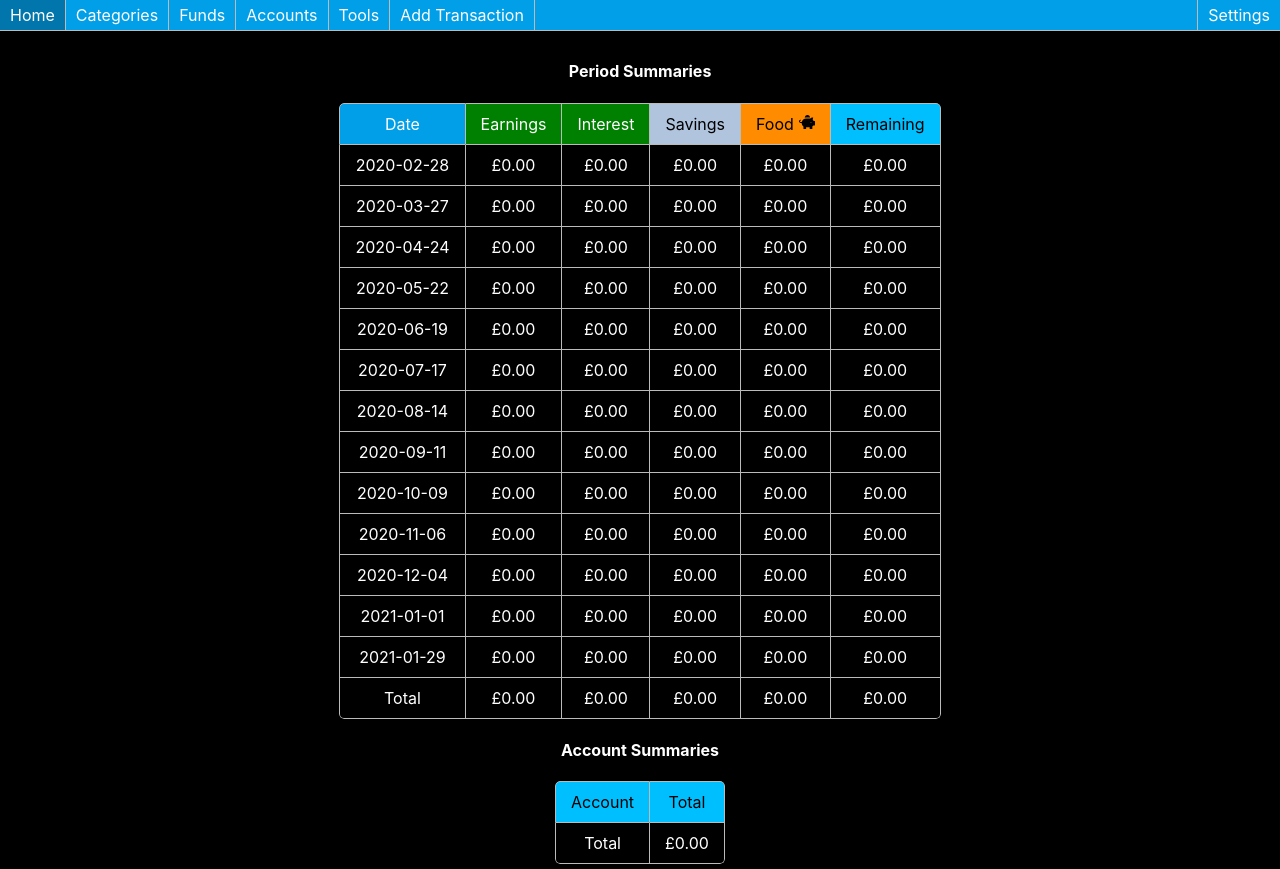
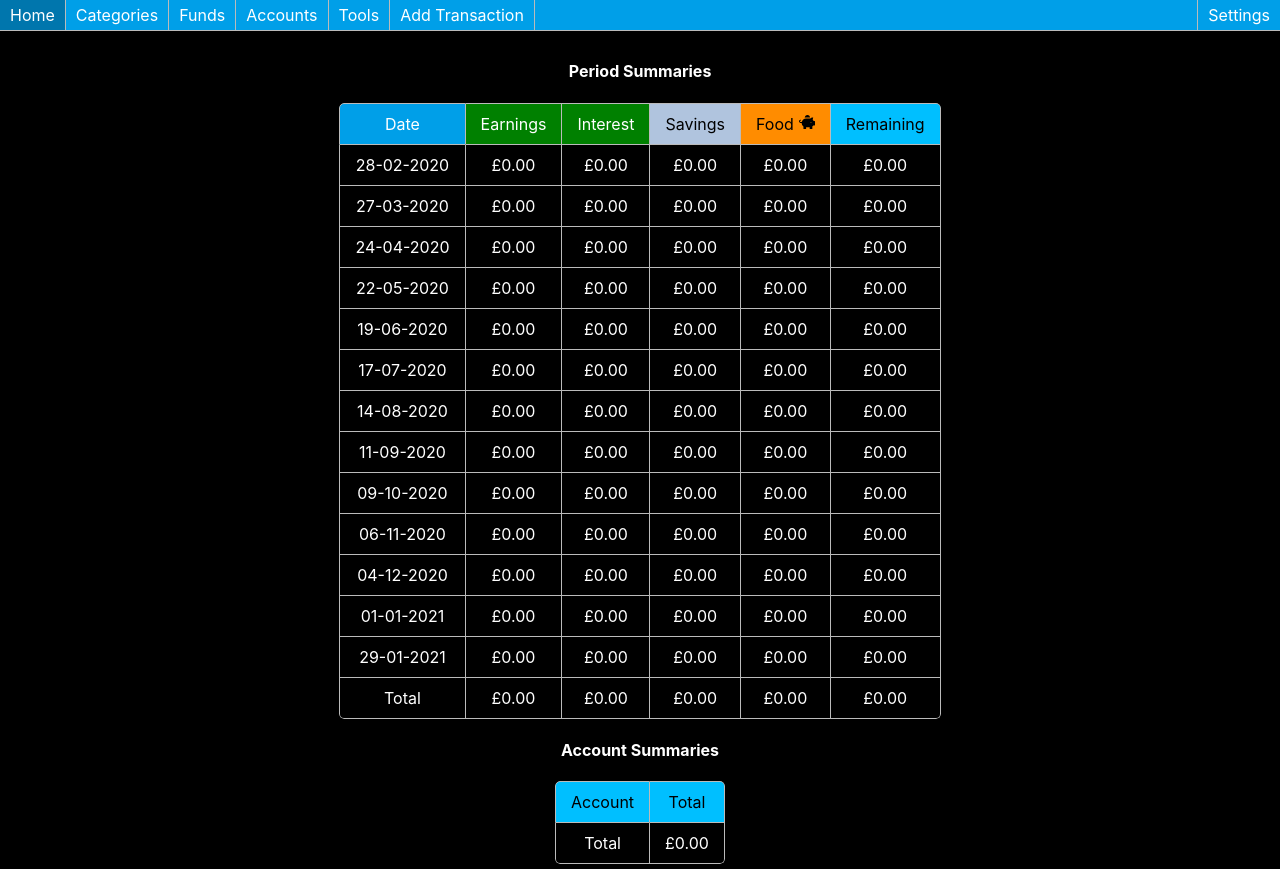
Before and after one commit to Vyper248/budget-app, a React (Create React App) app: page / in a window 1280 px wide. Built offline with nearby package versions, Linux system fonts and the light colour scheme.

Commit message:
Added reversed date to Summary Tables and Breakdown

```diff
--- a/src/containers/Breakdown.js
+++ b/src/containers/Breakdown.js
@@ -2,7 +2,7 @@ import React, { useState } from 'react';
 import { useSelector } from 'react-redux';
 import { parseISO, compareAsc } from 'date-fns';
 
-import { today, getAllDates, getPeriodOfTransaction, filterDeleted, parseCurrency } from '../functions';
+import { today, getAllDates, getPeriodOfTransaction, filterDeleted, parseCurrency, reverseDate } from '../functions';
 
 import Container from '../components/Container';
 import Grid from '../components/Grid';
@@ -68,7 +68,7 @@ const Breakdown = () => {
     const getTableRow = (date) => {
         let dateObj = tableObj[date];
         return <tr key={'table-row-date-'+date}>
-            <td>{date}</td>
+            <td>{reverseDate(date)}</td>
             {
                 accounts.map(account => <td key={'table-row-data-'+account.id}>{parseCurrency(dateObj[account.id])}</td>)
             }
--- a/src/containers/SummaryTables.js
+++ b/src/containers/SummaryTables.js
@@ -11,7 +11,7 @@ import AmountGroup from '../components/AmountGroup';
 import IconButton from '../components/IconButton';
 import BudgetInput from '../components/BudgetInput';
 
-import { getLatestDates, getSummaryRows, getSummaryTotals, getAccountSummary, parseCurrency, checkBudget, checkFundTarget, filterDeleted } from '../functions';
+import { getLatestDates, getSummaryRows, getSummaryTotals, getAccountSummary, parseCurrency, checkBudget, checkFundTarget, filterDeleted, reverseDate } from '../functions';
 
 const SummaryTables = () => {
     const isMobile = useMediaQuery({ maxWidth: 700 });
@@ -143,7 +143,7 @@ const SummaryTables = () => {
                         dates.map(date => {
                             return (
                                 <tr key={'summaryDate-'+date}>
-                                    <td>{date}</td>
+                                    <td>{reverseDate(date)}</td>
                                     { incomeCategories.map(obj => <td key={obj.id}>{parseCurrency(rows[date][obj.name])}</td>) }
                                     { filteredFunds.map(obj => <td key={obj.id}>{parseCurrency(rows[date][obj.name])}</td>) }
                                     { expenseCategories.map(obj => <td key={obj.id}>{parseCurrency(rows[date][obj.name])}{editCategory === obj.id ? <span> / <BudgetInput value={checkBudget(budgets, date, obj.id, transactions, true)} category={obj.id} date={date}/></span> : checkBudget(budgets, date, obj.id, transactions)}</td>) }
```
